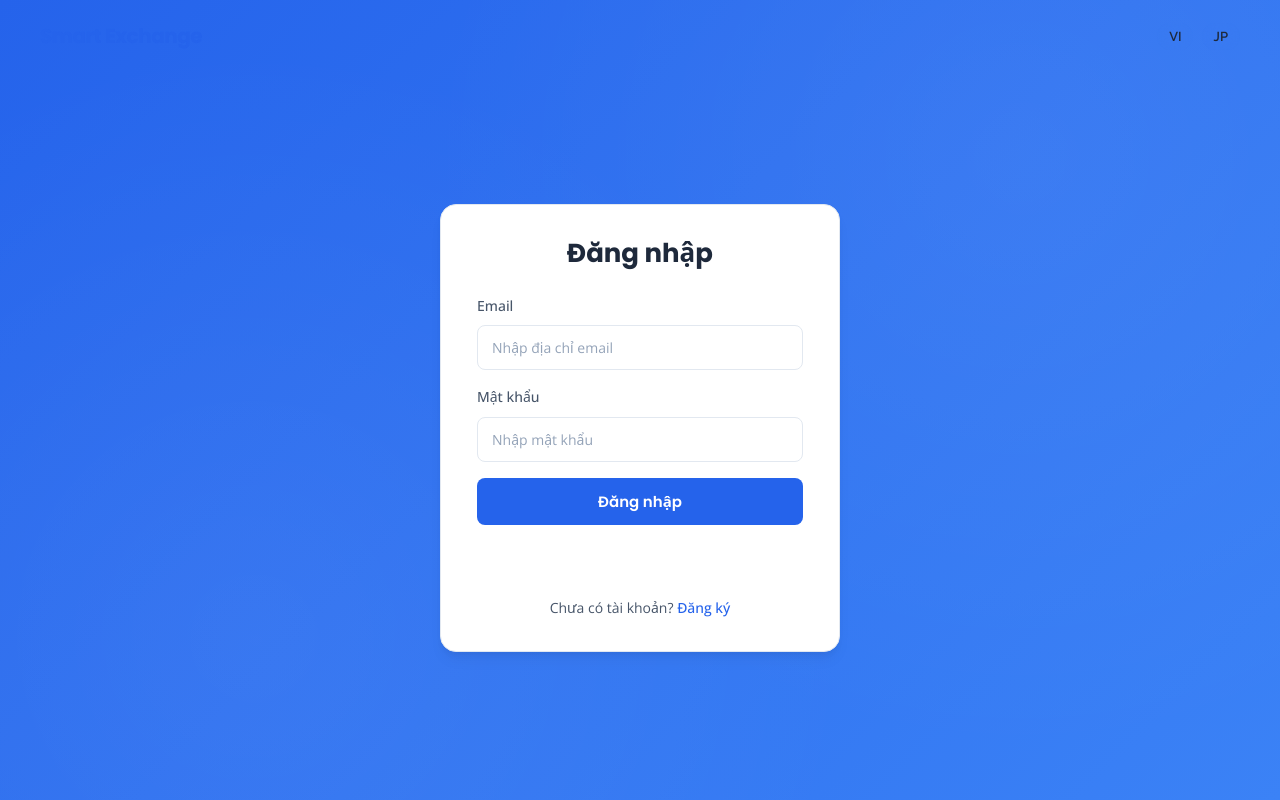
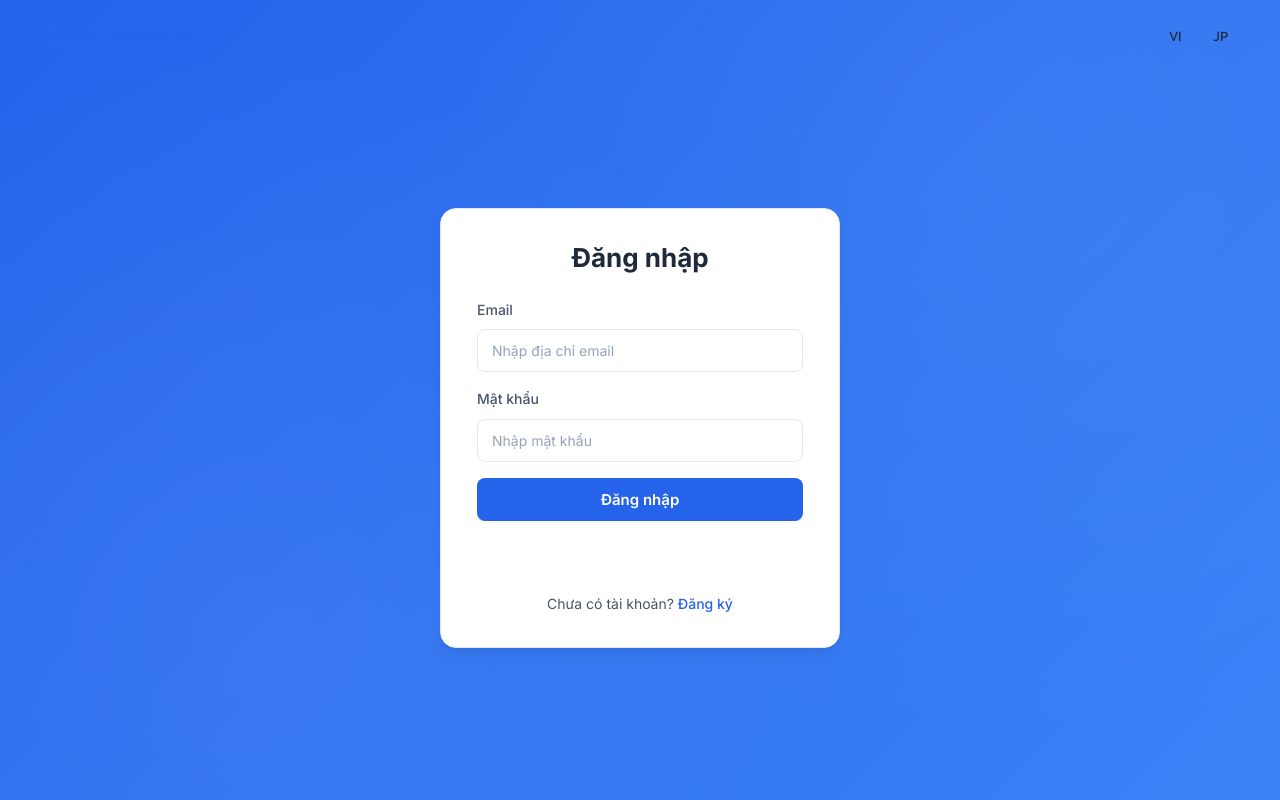
Before and after one commit to cuonggpham/Smart-Exchange, a React (Vite) app in the folder frontend/: page /login in a window 1280 px wide. Built offline with nearby package versions, Linux system fonts and the light colour scheme; no server answers.

Commit message:
update font

```diff
--- a/frontend/src/index.css
+++ b/frontend/src/index.css
@@ -1,5 +1,5 @@
-/* Google Fonts - Professional Typography */
-@import url('https://fonts.googleapis.com/css2?family=Open+Sans:wght@300;400;500;600;700&family=Poppins:wght@400;500;600;700&display=swap');
+/* Google Fonts - Inter for Latin/Vietnamese, Noto Sans JP for Japanese */
+@import url('https://fonts.googleapis.com/css2?family=Inter:wght@300;400;500;600;700&family=Noto+Sans+JP:wght@300;400;500;700&display=swap');
 
 *,
 *::before,
@@ -13,8 +13,8 @@
    ============================================ */
 :root {
     /* Typography */
-    --font-heading: 'Poppins', system-ui, -apple-system, sans-serif;
-    --font-body: 'Open Sans', system-ui, -apple-system, sans-serif;
+    --font-heading: 'Inter', 'Noto Sans JP', system-ui, -apple-system, sans-serif;
+    --font-body: 'Inter', 'Noto Sans JP', system-ui, -apple-system, sans-serif;
 
     /* Background Colors */
     --bg-color: #F8FAFC;
--- a/frontend/src/locales/vi.json
+++ b/frontend/src/locales/vi.json
@@ -141,7 +141,7 @@
         }
     },
     "tutorial": {
-        "pageTitle": "HƯỎNG DẪN SỬ DỤNG",
+        "pageTitle": "HƯỚNG DẪN SỬ DỤNG",
         "topBannerBtn": "Bạn đã hiểu hết chưa?",
         "stepBadge": "BƯỚC",
         "cta": {
```
